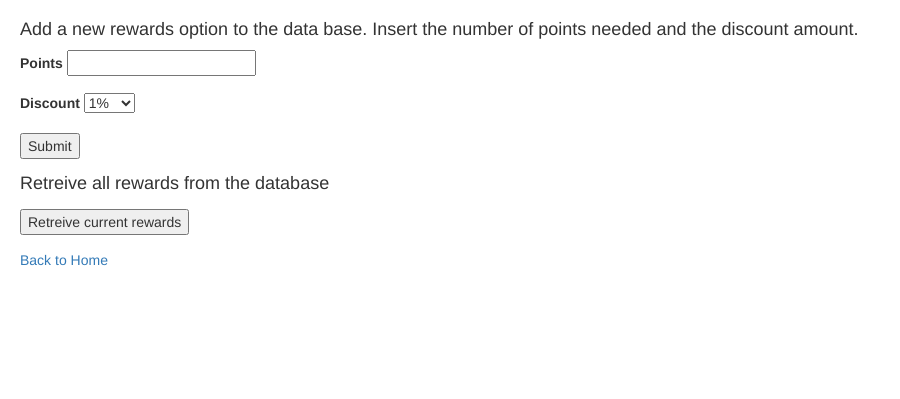
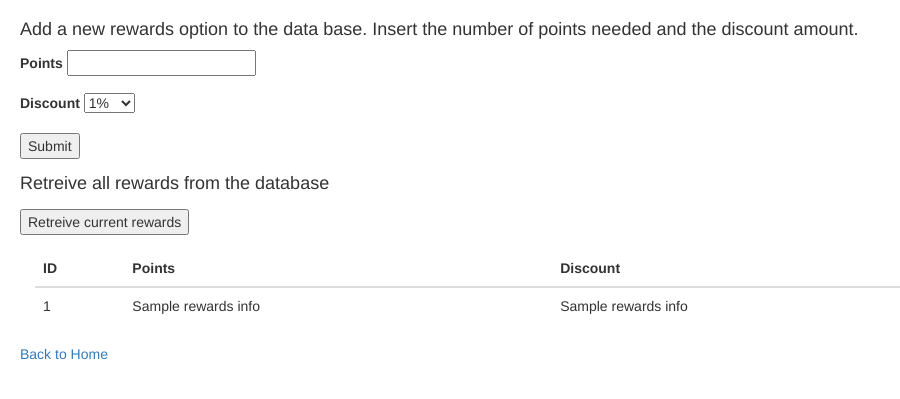
Before and after one commit to yevgeniychaplygin3/cs340, a Flask app: template templates/rewards.html in a window 1280 px wide. Shown: the top 399 px of the page, without its empty margins (0-900 px from the left). Run offline with Flask 2, Linux system fonts and the light colour scheme; the template is opened without the code that fills it: most values are stand-ins (such as "Sample title", 1, 10 or a date in 2020); parts of the project's set-up code (start-up, migrations or seed data) failed here and were passed over; some libraries are stand-ins or nearby versions.

Commit message:
Update rewards.html

```diff
--- a/templates/rewards.html
+++ b/templates/rewards.html
@@ -6,7 +6,7 @@ Rewards Page
 
 {% block container %}
 <div id="rewards" style="margin-left: 20px; margin-top: 20px;">
-    <form action=""  class="form-group">
+    <form action="{{ url_for('rewards_results')}}"  method='POST' class="form-group">
         <h4>Add a new rewards option to the data base. Insert the number of points needed and the discount amount.</h4>
         <div class="form-group">
             <label class="">Points</label>
@@ -15,7 +15,7 @@ Rewards Page
         <div class="form-group">
             <label for="selectdiscount">Discount</label>
             <select name="selectdiscount" id="discount">
-                <option value="5">1%</option>
+                <option value="1">1%</option>
                 <option value="5">5%</option>
                 <option value="10">10%</option>
                 <option value="20">20%</option>
@@ -25,12 +25,27 @@ Rewards Page
             </select>
         </div>
         <div class="form-group">
-            <button>Submit</button>
+            <button name="insertrewards">Submit</button>
         </div>
 
     <h4 class="form-group">Retreive all rewards from the database</h4>
-    <button class="form-group">Retreive current rewards</button>
+    <button name="selectall" class="form-group">Retreive current rewards</button>
     <br>
+
+    <table class="table table-hover" style="width: 75%; margin-left:15px;">
+            <thead>
+                <th>ID</th>
+                <th>Points</th>
+                <th>Discount</th>
+            </thead>
+            {% for i in rewards_info %}
+                <tr>
+                    <td>{{ i.0 }}</td>
+                    <td>{{ i[1] }}</td>
+                    <td>{{ i[2] }}</td>
+                </tr>
+            {% endfor %}
+    </table>
 
     <a href="/">Back to Home</a>
 
```
